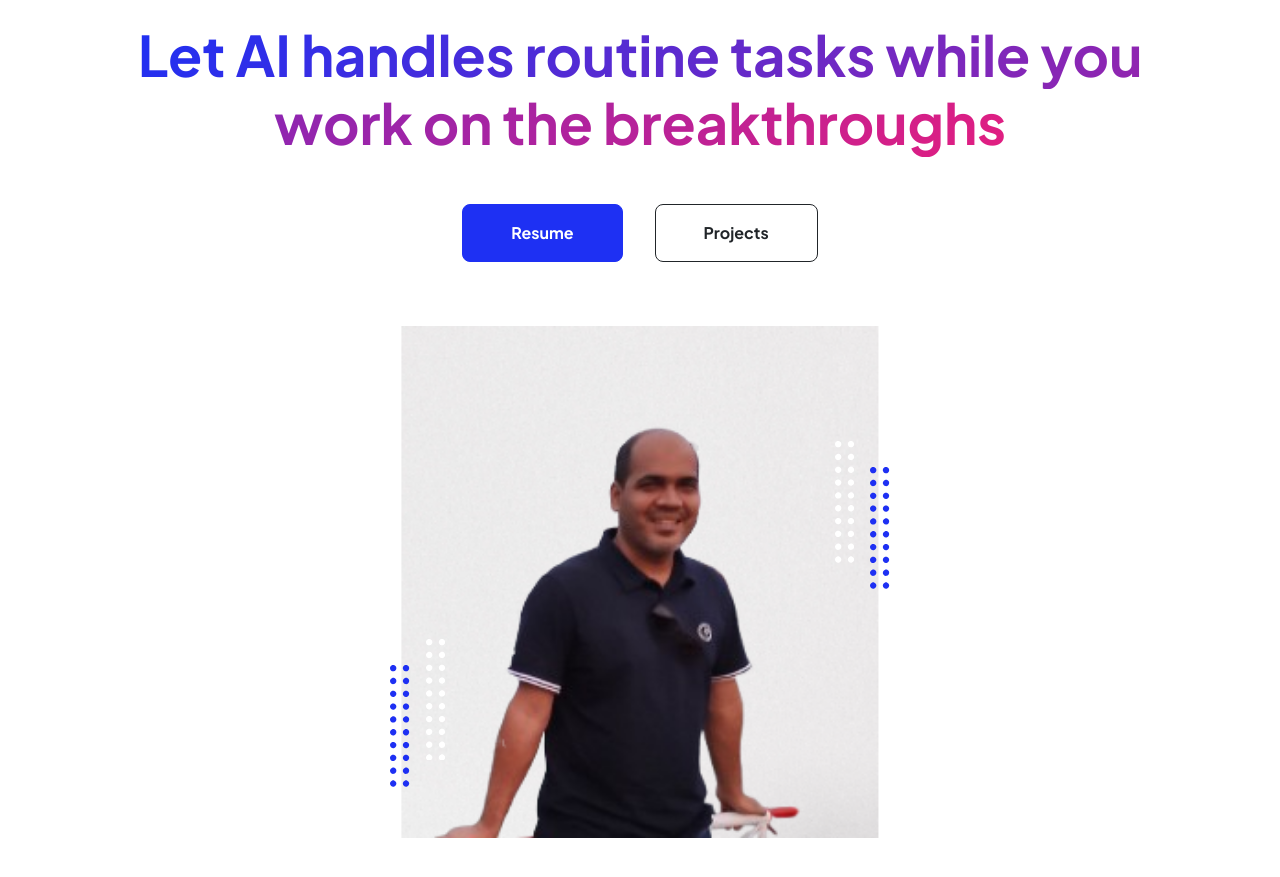
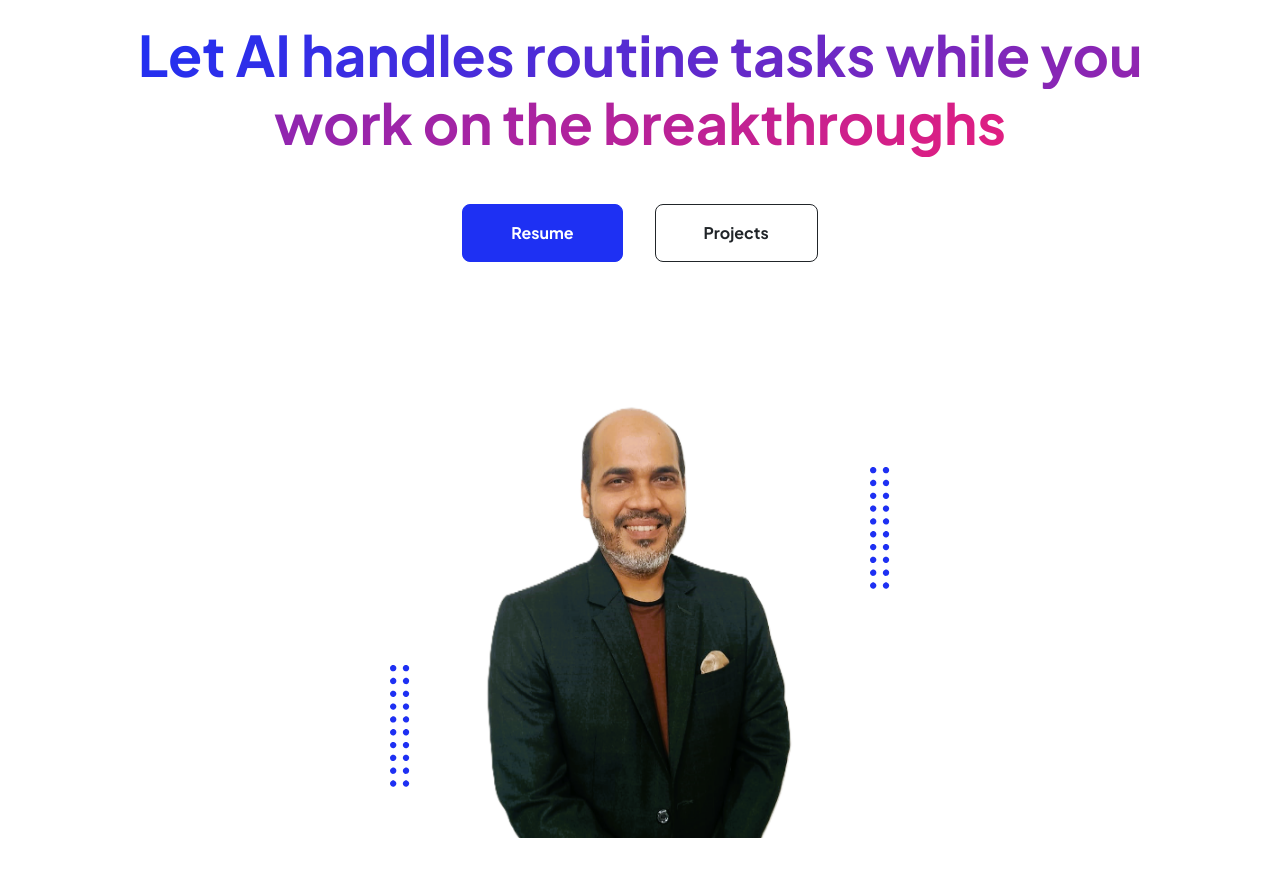
Before and after one commit to akram6043/akram6043.github.io, a plain HTML site: page index.html in a window 1280 px wide. Shown: the part 155-1032 px from the top of the page. Drawn offline with nearby package versions, Linux system fonts and the light colour scheme.

Commit message:
Update index.html

```diff
--- a/index.html
+++ b/index.html
@@ -55,7 +55,7 @@
                                 <div class="profile bg-gradient-primary-to-secondary">
                                     <!-- TIP: For best results, use a photo with a transparent background like the demo example below-->
                                     <!-- Watch a tutorial on how to do this on YouTube (link)-->
-                                    <img class="profile-img" src="assets/Akram.png" alt="..." />
+                                    <img class="profile-img" src="assets/Akram 2.png" alt="..." />
                                     <div class="dots-1">
                                         <!-- SVG Dots-->
                                         <svg version="1.1" xmlns="http://www.w3.org/2000/svg" xmlns:xlink="http://www.w3.org/1999/xlink" x="0px" y="0px" viewBox="0 0 191.6 1215.4" style="enable-background: new 0 0 191.6 1215.4" xml:space="preserve">
```
